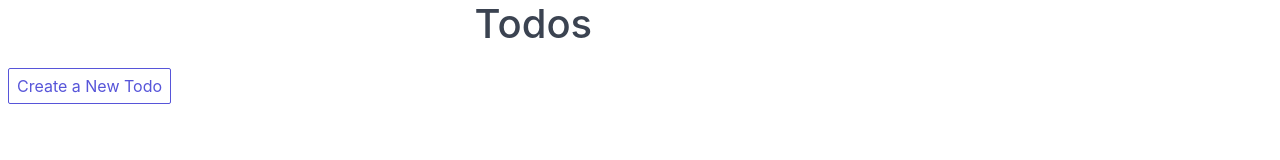
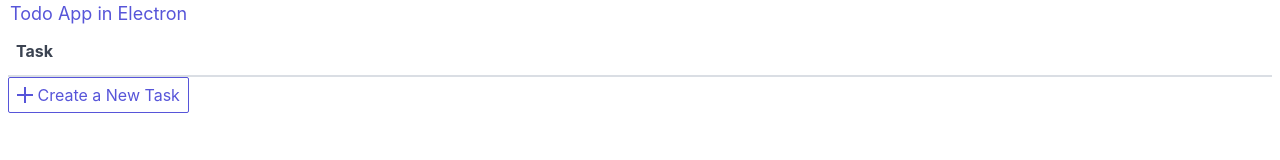
Before and after one commit to yunomer/electron-todo-app, an Electron app: page renderer/index.html in a window 1280 px wide. Drawn offline with nearby package versions, Linux system fonts and the light colour scheme; no server answers.

Commit message:
updated the UI

```diff
--- a/Window.js
+++ b/Window.js
@@ -4,7 +4,7 @@
 
 const defaultProps = {
   width: 500,
-  height: 800,
+  height: 500,
   show: false
 }
 
@@ -16,7 +16,9 @@
 
     // load the HTML and open devtools
     this.loadFile(file)
-    // this.webContents.openDevTools()
+
+    // this sets the menu to not show
+    this.setMenu(null)
 
     // Show window when ready to prevent flickering
     this.once('ready-to-show', () => {
--- a/renderer/index.html
+++ b/renderer/index.html
@@ -4,19 +4,32 @@
     <meta charset="UTF-8">
     <title>Electron Todo</title>
     <link rel="stylesheet" href="../node_modules/spectre.css/dist/spectre.min.css">
+    <link rel="stylesheet" href="../node_modules/spectre.css/dist/spectre-icons.min.css">
     <link rel="stylesheet" href="style.css">
   </head>
   <body>
+    <header class="navbar">
+        <section class="navbar-section" style="position:relative; left:10px">
+          <a class="navbar-brand mr-2">Todo App in Electron</a>
+        </section>
+      </header>
     <div class="container">
-      <div class="columns">
-        <div class="column col-10">
-          <h1 class="text-center">Todos</h1>
-          <button id="createTodoBtn" type="button" class="btn">
-            Create a New Todo
-          </button>
-          <ul id="todoList"></ul>
-        </div>
+      <div>
+          <table class="table table-striped">
+          <thead>
+            <tr>
+              <th>Task</th>
+            </tr>
+          </thead>
+          <tbody id="todoList">
+          </tbody>
+        </table>
       </div>
+      <button id="createTodoBtn" type="button" class="btn">
+        <i class="icon icon-plus"></i>
+        Create a New Task
+      </button>
+    </div>
   </body>
   <script src="./index.js"></script>
 </html>
--- a/renderer/index.js
+++ b/renderer/index.js
@@ -19,7 +19,7 @@
 
     //create html string
     const todoItems = todos.reduce((html, todo) => {
-        html += `<li class="todo-item">${todo}</li>`
+        html += `<tr class="active todo-item"><td>${todo}</td></tr>`
 
         return html
     },'')
```
